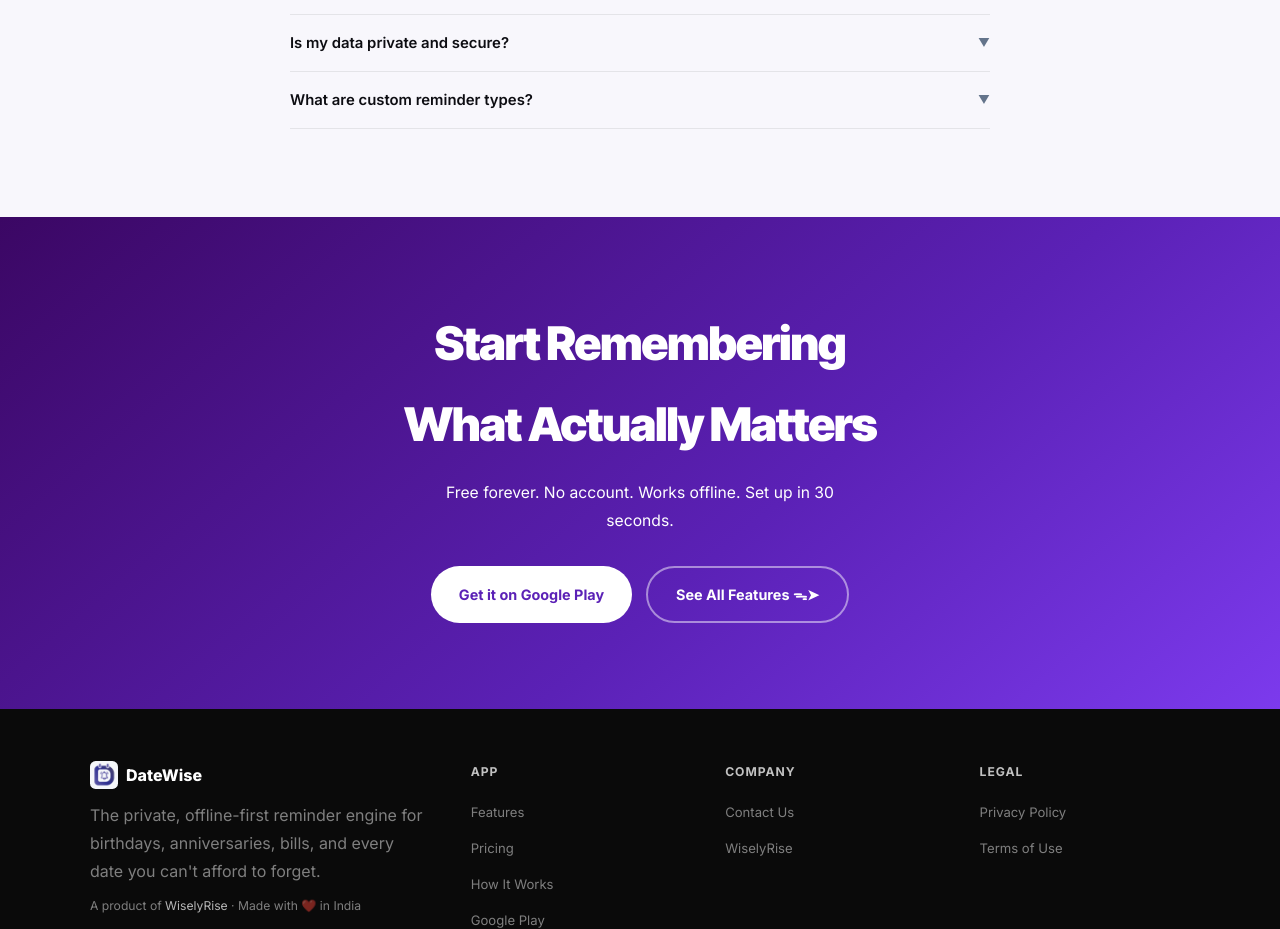
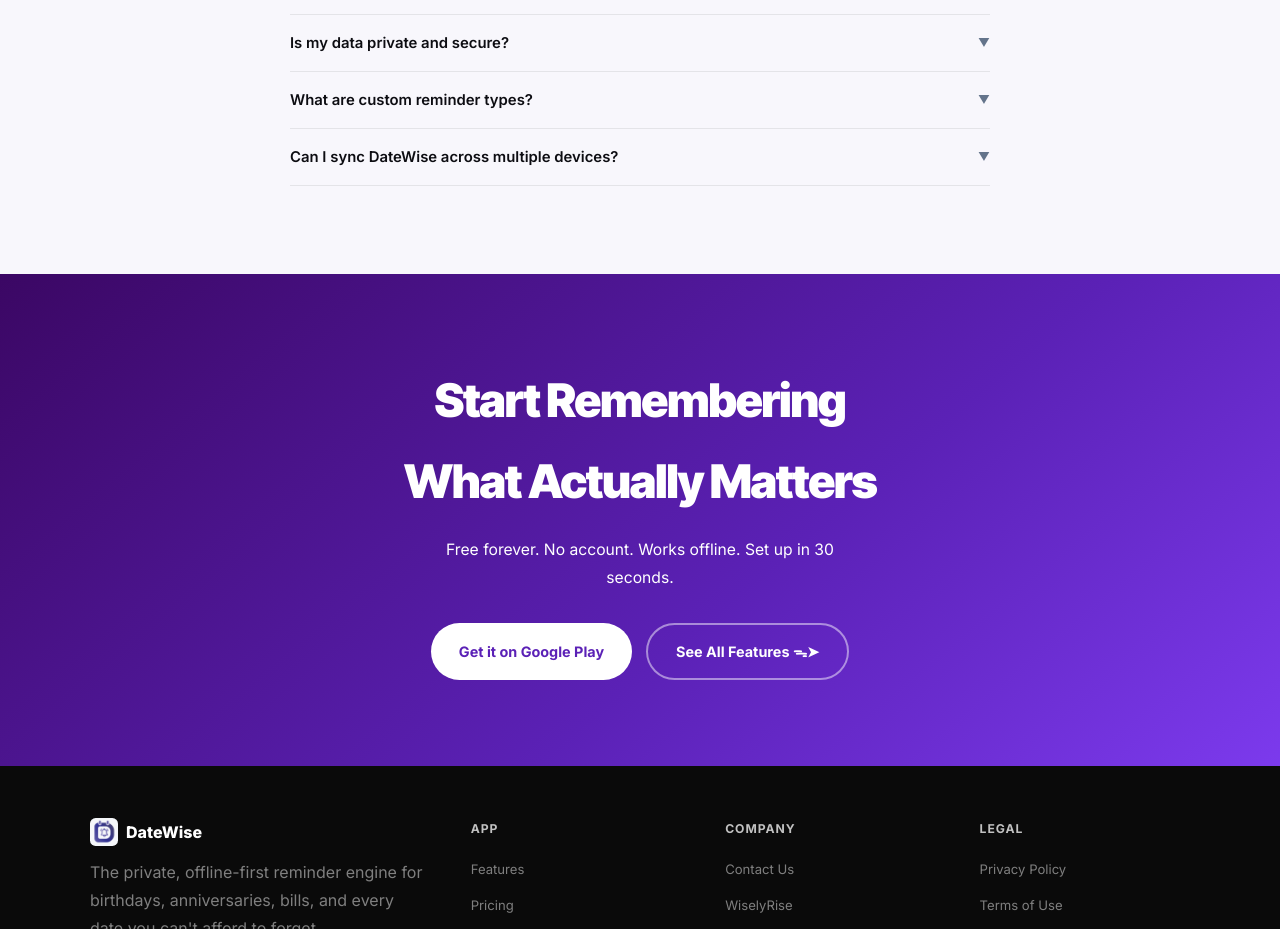
Before and after one commit to wiselyrisesolutions/wiselyrise, a plain HTML site: page datewise/index.html in a window 1280 px wide. Shown: the part 6260-7189 px from the top of the page. Drawn offline with Linux system fonts and the light colour scheme.

Commit message:
DateWise update

```diff
--- a/datewise/index.html
+++ b/datewise/index.html
@@ -1022,6 +1022,13 @@
       <button class="faq-q"><span class="faq-q-text">What are custom reminder types?</span><span class="faq-arr">▼</span></button>
       <div class="faq-a">With Pro, you can create your own reminder types beyond the 9 built-in ones. Give it a name, pick an emoji from over 120 options, and it appears everywhere in the app — filter bar, add screen, and notifications.</div>
     </div>
+    <div class="faq-item">
+      <button class="faq-q"><span class="faq-q-text">Can I sync DateWise across multiple devices?</span><span class="faq-arr">▼</span></button>
+      <div class="faq-a">Yes. With Pro, turn on Cloud Backup in Settings on each device using the same Google account. Tap Backup Now on the device with your reminders, then Restore or Merge on the other to bring them across — see our <a href="https://wiselyrise.in/datewise/support.html" style="color:var(--accent);text-decoration:underline;font-weight:600">Sync Guide</a> for the full walkthrough.</div>
+    </div>
+  </div>
+    </div>
+    </div>
   </div>
 </section>
 
```
Also changed, not shown: datewise/support.html (added).
